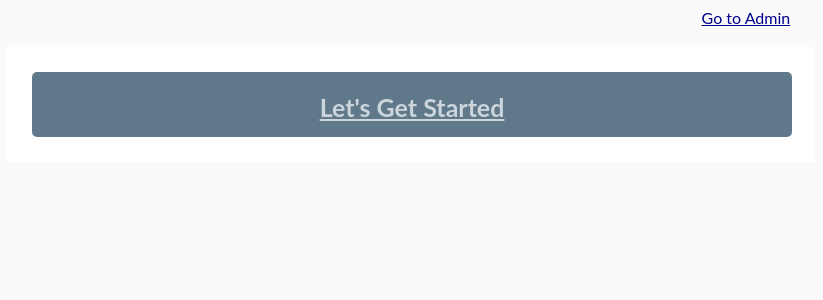
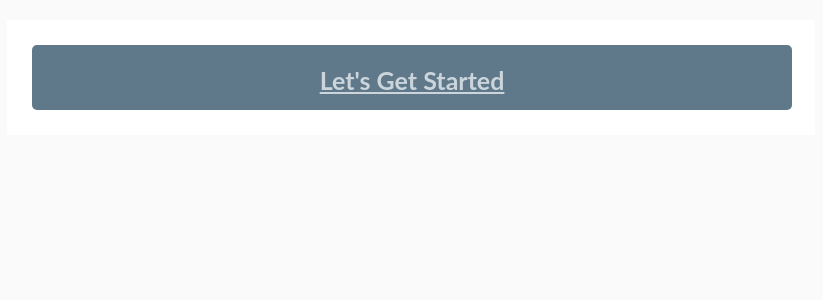
Before and after one commit to lab-peng/myquiz, a Django app: page / in a window 1280 px wide. Shown: the top 300 px of the page, without its empty margins (229-1052 px from the left). Run offline with Django 3.2, Linux system fonts and the light colour scheme.

Commit message:
removed admin in the index page, now in pretty good shape

```diff
--- a/templates/index.html
+++ b/templates/index.html
@@ -7,7 +7,6 @@
 	<title>Home</title>
 </head>
 <body>
-	<a style = "display: block;text-align: right; color: darkblue; margin-right: 20%" href = "/admin"> Go to Admin </a>
 	<div id = "container">
 		<a class = "button" href = "/login"> Let's Get Started </a>
 		{% comment %} <img src = "{% static 'img/frontlineimage.png' %}" style = "width: 98%;border: 8px solid #A3B00D;"> {% endcomment %}
```
